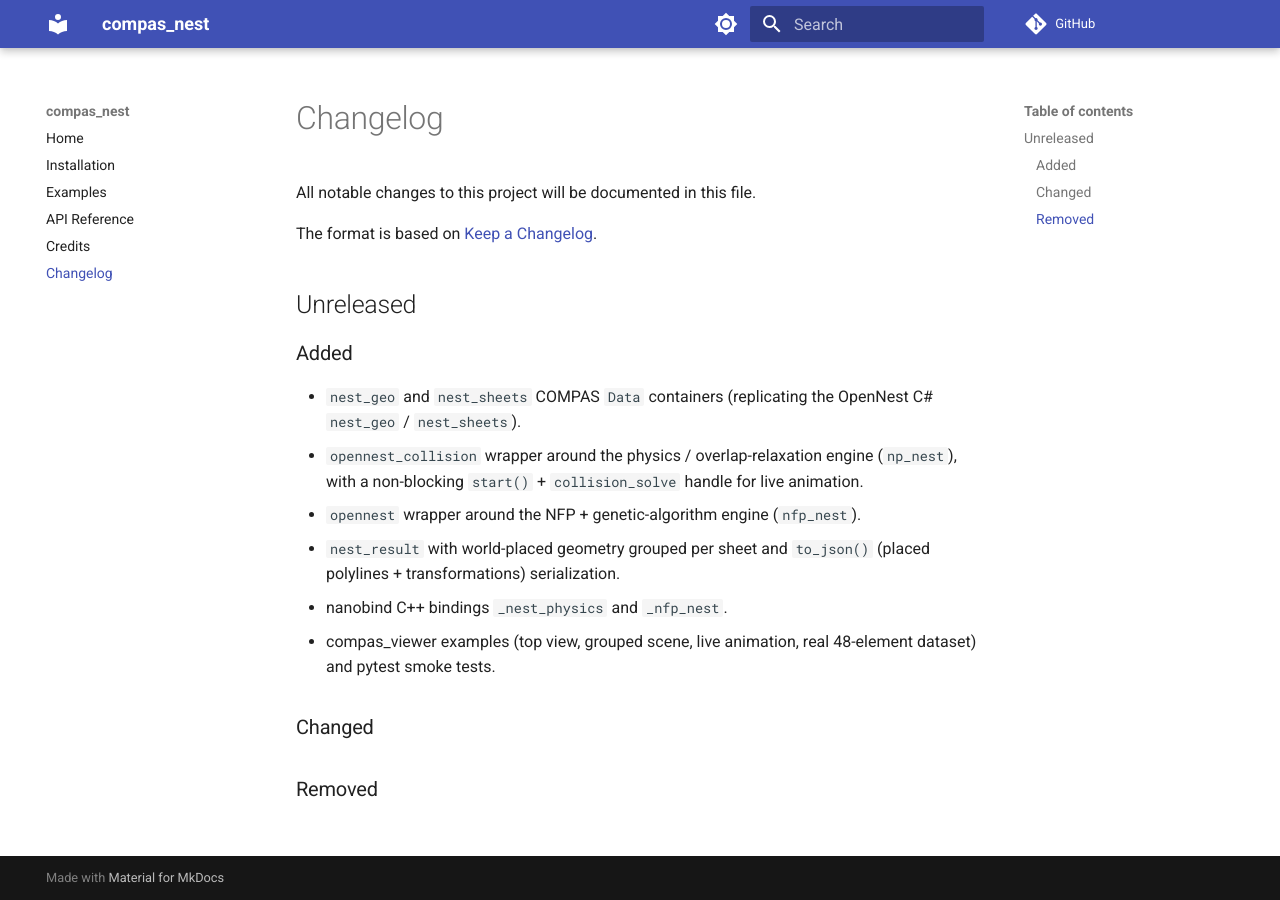
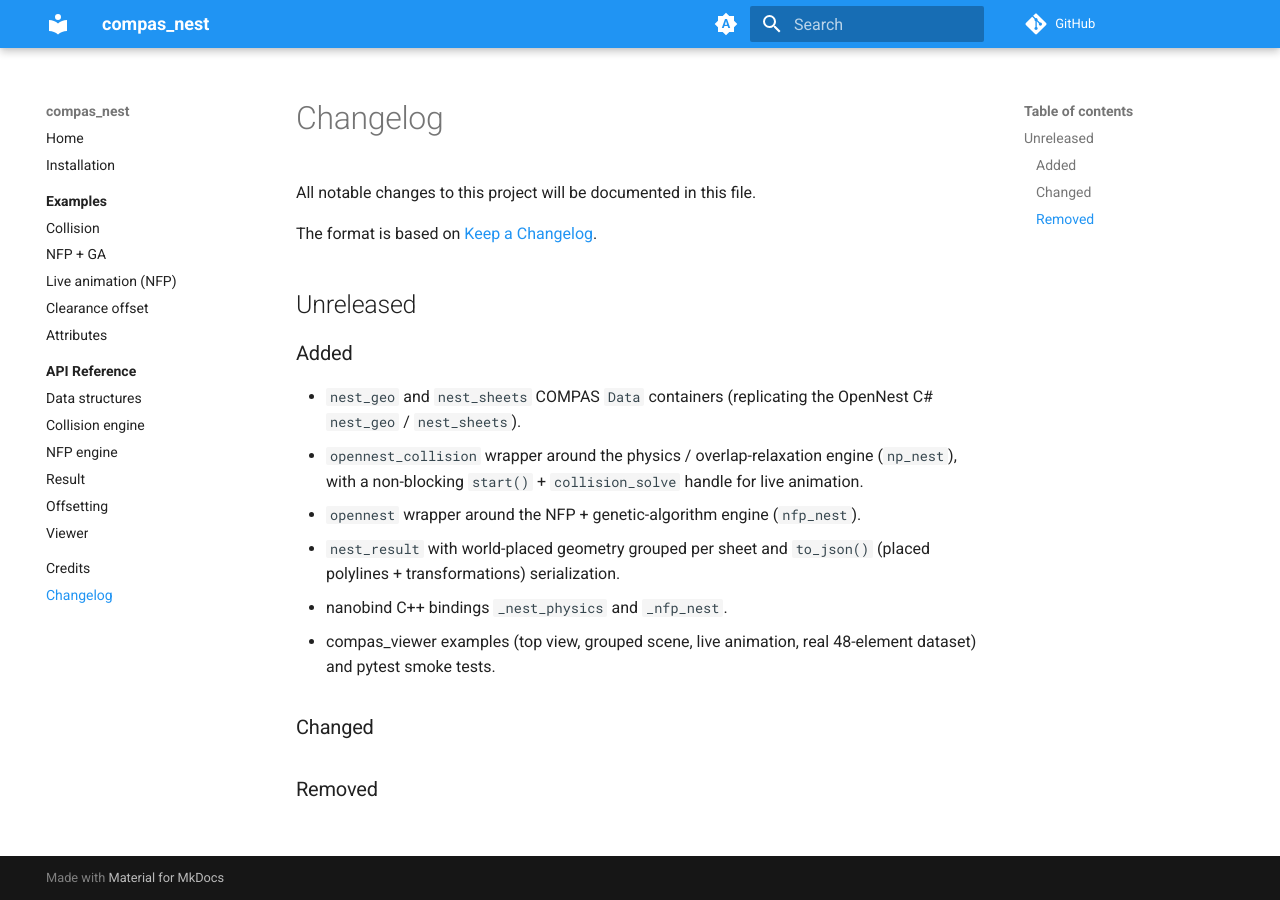
Before and after one commit to petrasvestartas/compas_nest, an MkDocs documentation site: the page built from docs/changelog.md, in a window 1280 px wide. Built offline with MkDocs 1.6.1 and Material for MkDocs 9.7.7, drawn with Linux system fonts in a browser that asks for light colours; comment, search, counter and statistics services are not loaded.

Commit message:
@ Docs: COMPAS blue theme, per-module API, per-example pages, simpler home
- theme: COMPAS blue palette (primary blue / accent light blue) like compas_cgal.
- API reference: standard mkdocstrings per-module pages (api/compas_nest.<module>.md),
  auto-generated from docstrings, as a left-sidebar section.
- Examples: one page per example under a left-sidebar section (was a single tabbed page).
- Home: drop the engines table and quick-start; short description linking each section.
- README: add docs link at the top.
- reprocess 04_collision_dataset.gif (2x faster, cropped corners, ~1.2x larger).

Co-Authored-By: Claude Opus 4.8 (1M context) <noreply@anthropic.com>
@

```diff
--- a/mkdocs.yml
+++ b/mkdocs.yml
@@ -6,23 +6,54 @@ site_author: Petras Vestartas
 theme:
   name: material
   palette:
-    - scheme: default
+    - media: "(prefers-color-scheme)"
+      primary: blue
+      accent: light blue
+      toggle:
+        icon: material/brightness-auto
+        name: Switch to light mode
+    - media: "(prefers-color-scheme: light)"
+      scheme: default
+      primary: blue
+      accent: light blue
       toggle:
         icon: material/brightness-7
         name: Switch to dark mode
-    - scheme: slate
+    - media: "(prefers-color-scheme: dark)"
+      scheme: slate
+      primary: blue
+      accent: light blue
       toggle:
         icon: material/brightness-4
         name: Switch to light mode
+  font:
+    text: Roboto
+    code: Roboto Mono
   features:
+    - content.code.copy
     - navigation.sections
-    - content.code.copy
+    - navigation.indexes
+    - navigation.top
+    - toc.follow
 
 nav:
   - Home: index.md
   - Installation: installation.md
-  - Examples: examples.md
-  - API Reference: reference.md
+  - Examples:
+      - examples/index.md
+      - Collision: examples/01_collision.md
+      - NFP + GA: examples/02_nfp.md
+      - Live animation (NFP): examples/03_nfp_animated.md
+      - Clearance offset: examples/04_clearance.md
+      - Attributes: examples/05_attributes.md
+  - API Reference:
+      - api/index.md
+      - Data structures: api/compas_nest.datastructures.md
+      - Collision engine: api/compas_nest.collision.md
+      - NFP engine: api/compas_nest.nfp.md
+      - Result: api/compas_nest.result.md
+      - Offsetting: api/compas_nest.offset.md
+      - Viewer: api/compas_nest.viewer.md
   - Credits: credits.md
   - Changelog: changelog.md
 
@@ -43,8 +74,6 @@ markdown_extensions:
   - markdown_callouts
   - pymdownx.superfences
   - pymdownx.highlight
-  - pymdownx.tabbed:
-      alternate_style: true
   - pymdownx.snippets:
       base_path: ["."]
       check_paths: true
```
Also changed, not shown: README.md (+2 -0 lines), docs/api/compas_nest.collision.md (added, +3 -0 lines), docs/api/compas_nest.datastructures.md (added, +3 -0 lines), docs/api/compas_nest.nfp.md (added, +3 -0 lines), docs/api/compas_nest.offset.md (added, +3 -0 lines), docs/api/compas_nest.result.md (added, +3 -0 lines), docs/api/compas_nest.viewer.md (added, +3 -0 lines), docs/api/index.md (added, +10 -0 lines), docs/examples.md (deleted, +0 -77 lines), docs/examples/01_collision.md (added, +10 -0 lines), docs/examples/02_nfp.md (added, +9 -0 lines), docs/examples/03_nfp_animated.md (added, +10 -0 lines), docs/examples/04_clearance.md (added, +11 -0 lines), docs/examples/05_attributes.md (added, +10 -0 lines), 3 more files, 1 other file.
